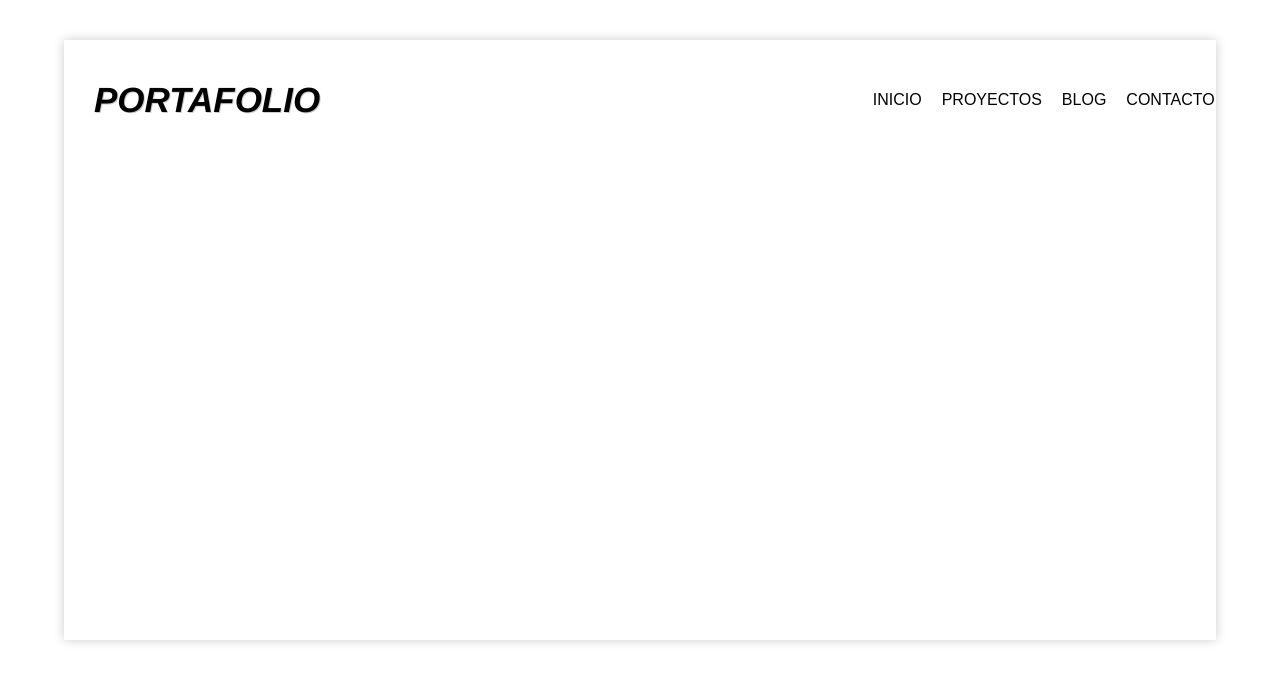
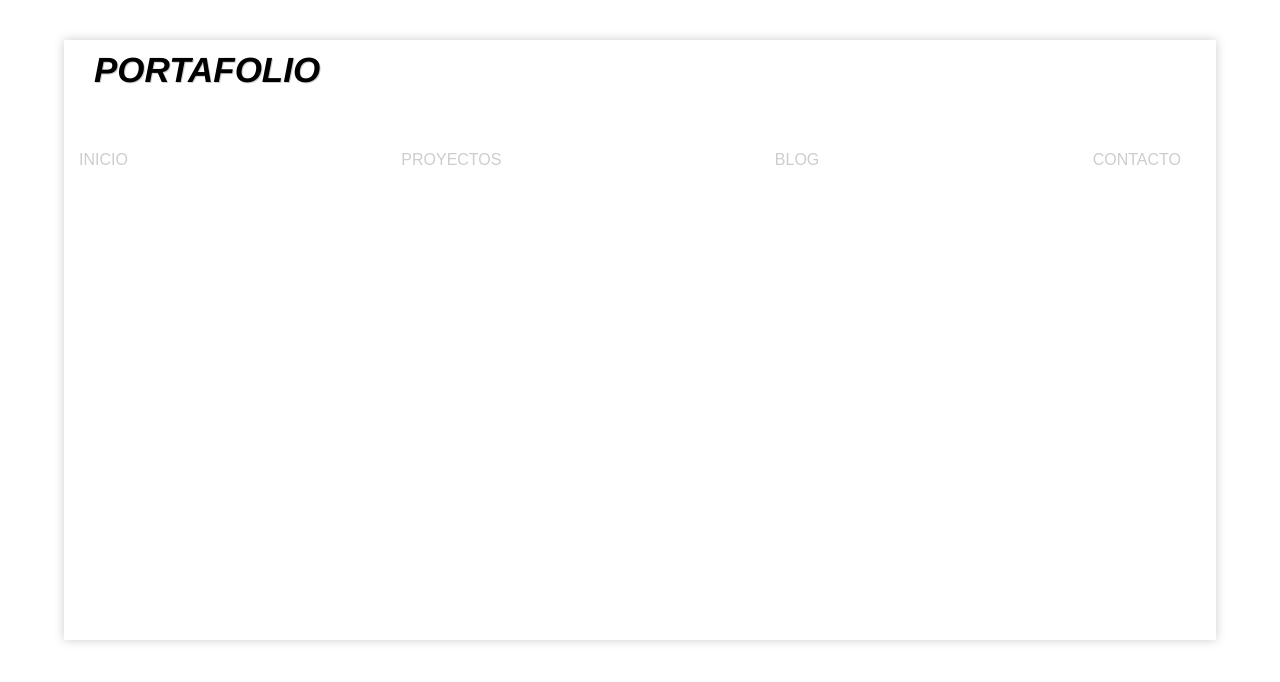
Before and after one commit to Rafadinho85/maquetacion-portafolio-flexbox, a plain HTML site: page index.html in a window 1280 px wide. Drawn offline with Linux system fonts and the light colour scheme.

Commit message:
menu de navegación flexible

```diff
--- a/styles.css
+++ b/styles.css
@@ -41,15 +41,29 @@
     font-size: 35px;
 }
 
-#menu ul{
+#menu{
+    flex-grow: 1;
+    flex-basis: 30%;
+    height: 100%;
+    padding-right: 20px;
+}
+#menu > ul{
     display: flex;
-
-}
-#menu ul li{
-    margin-left: 20px;
+    flex-direction: row;
+    flex-wrap: wrap;
+    align-items: center;
+    justify-content: space-between;
+    height: 100%;
     list-style: none;
 }
-#menu ul li a{
-    color: black;
+
+#menu a{
     text-transform: uppercase;
+    color: #4444;
+    padding: 15px;
+    transition: all 300ms;
 }
+#menu a:hover{
+    background-color: #ccc;
+    color: white;
+}
```
